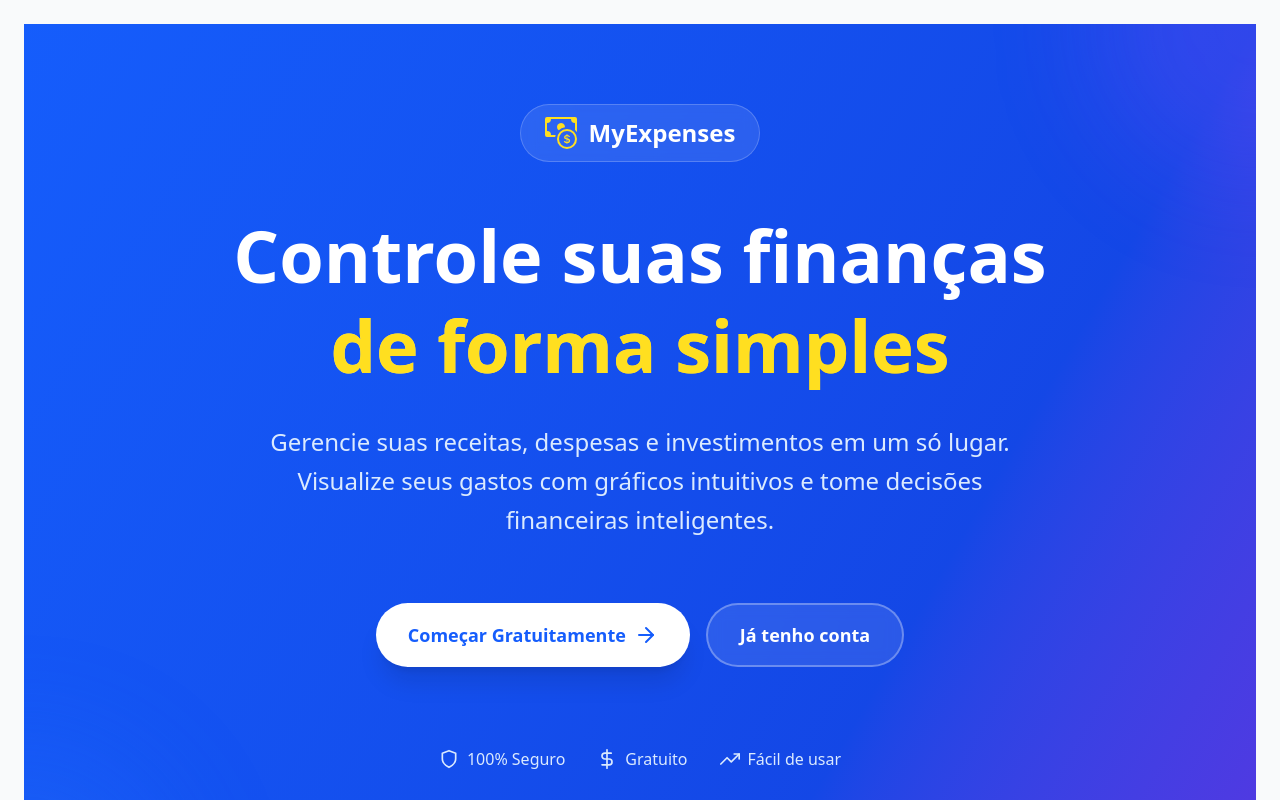
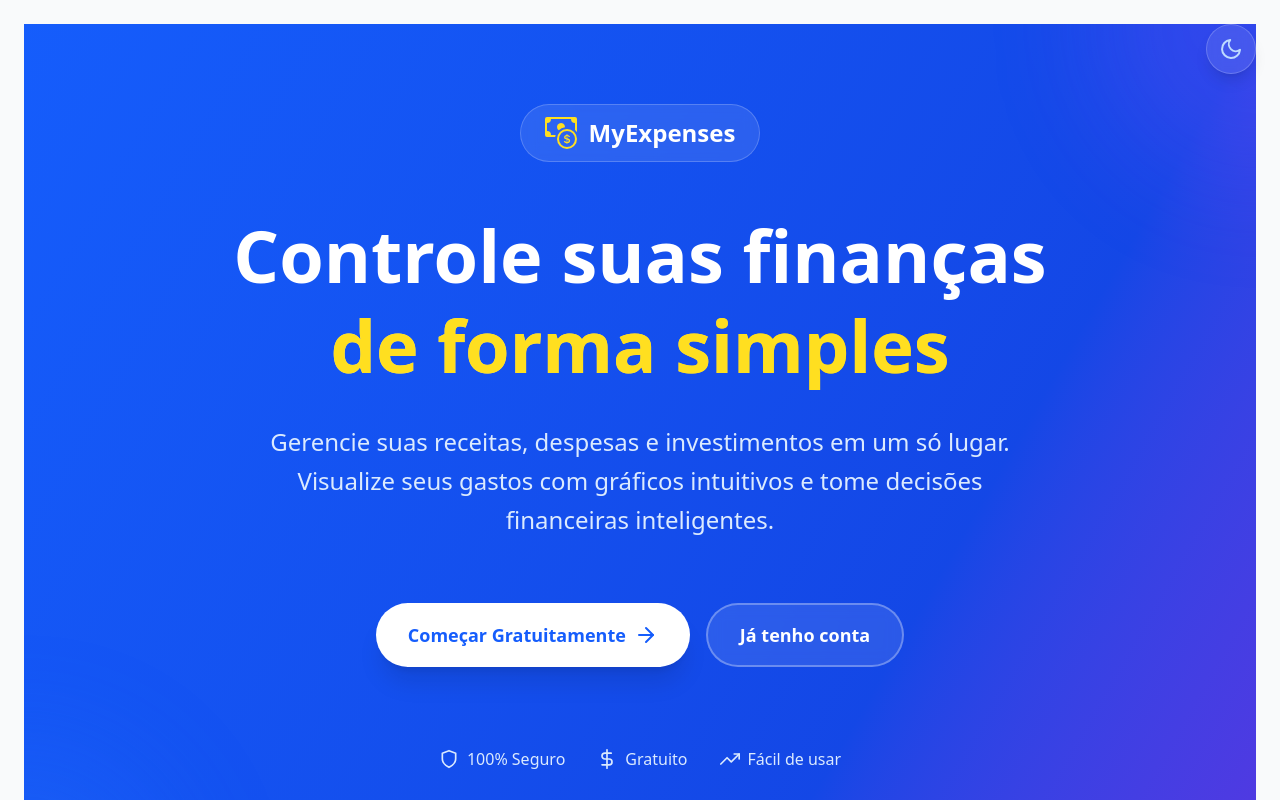
Before and after one commit to diegotriches/myexpenses-app, a Next.js app: page / in a window 1280 px wide. Shown: the top 800 px of the page. Built offline with nearby package versions, Linux system fonts and the light colour scheme.

Commit message:
feat: adiciona toggle de tema na landing page.

```diff
--- a/app/page.tsx
+++ b/app/page.tsx
@@ -1,6 +1,7 @@
 "use client";
 
-import { useState } from "react";
+import { useState, useEffect } from "react";
+import { useTheme } from "next-themes";
 import Link from "next/link";
 import { BsCashCoin } from "react-icons/bs";
 import {
@@ -14,11 +15,20 @@ import {
   FiDatabase,
   FiLayers,
   FiZap,
-  FiLock
+  FiLock,
+  FiSun,
+  FiMoon
 } from "react-icons/fi";
 
 export default function LandingPage() {
   const [techStackOpen, setTechStackOpen] = useState(false);
+  const { theme, setTheme } = useTheme();
+  const [mounted, setMounted] = useState(false);
+
+  // Evitar hydration mismatch
+  useEffect(() => {
+    setMounted(true);
+  }, []);
 
   return (
     <main className="min-h-screen bg-gradient-to-br from-blue-600 via-blue-700 to-purple-700 dark:from-gray-900 dark:via-blue-950 dark:to-purple-950">
@@ -30,6 +40,23 @@ export default function LandingPage() {
         </div>
 
         <div className="relative max-w-7xl mx-auto px-4 sm:px-6 lg:px-8 pt-20 pb-32">
+          {/* Theme Toggle Button - Posição Fixa no Topo Direito */}
+          {mounted && (
+            <div className="fixed top-6 right-6 z-50">
+              <button
+                onClick={() => setTheme(theme === "dark" ? "light" : "dark")}
+                className="group p-3 bg-white/10 backdrop-blur-sm hover:bg-white/20 rounded-full border border-white/20 transition-all shadow-lg hover:shadow-xl hover:scale-110"
+                aria-label="Alternar tema"
+              >
+                {theme === "dark" ? (
+                  <FiSun className="text-yellow-300 group-hover:rotate-180 transition-transform duration-500" size={24} />
+                ) : (
+                  <FiMoon className="text-blue-200 group-hover:-rotate-12 transition-transform duration-500" size={24} />
+                )}
+              </button>
+            </div>
+          )}
+
           {/* Logo */}
           <div className="flex justify-center mb-12">
             <div className="inline-flex items-center gap-3 bg-white/10 backdrop-blur-sm px-6 py-3 rounded-full border border-white/20 hover:bg-white/20 transition-all">
```
